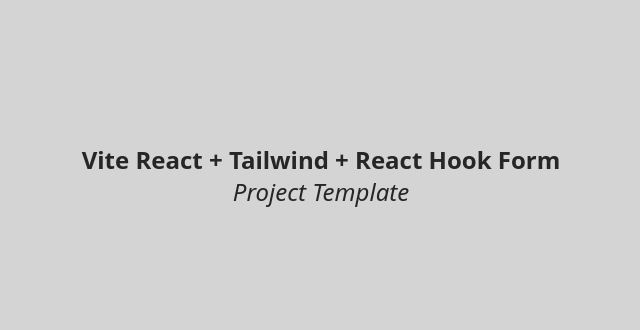
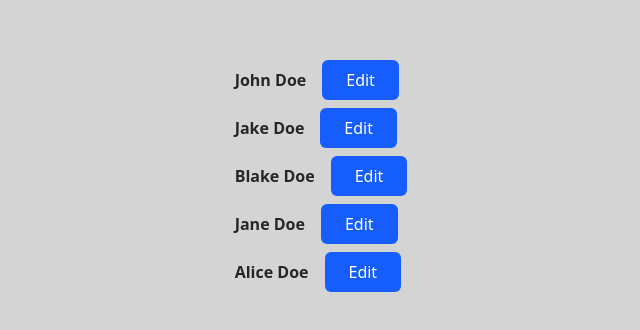
Before and after one commit to khianvictorycalderon/react-edit-array, a React (Vite) app: page / in a window 1280 px wide. Shown: the part 224-554 px from the top of the page, without its empty margins (319-959 px from the left). Built offline with nearby package versions, Linux system fonts and the light colour scheme.

Commit message:
Added render users

```diff
--- a/src/App.tsx
+++ b/src/App.tsx
@@ -10,6 +10,7 @@
   isEditing: boolean;
 }
 
+// Sample fetched data from server
 const MOCK_DATA: MockDataProps[] = [
   {
     id: 712489,
@@ -33,20 +34,27 @@
   },
 ];
 
-// Add the isEditing to each
+// Add the { isEditing: false } to each, so it can be editted individually
 const EDITING_MOCK_DATA: EditingMockDataProps[] = MOCK_DATA.map(item => ({ ...item, isEditing: false }));
 
 export default function App() {
 
   // Simulating fetched Data
-  const [fetchedData, setFetchedData] = useState<MockDataProps[]>(MOCK_DATA);
-  const [editingData, setEditingData] = useState<EditingMockDataProps[]>(EDITING_MOCK_DATA); // For temporary UI display
+  const [users, setUsers] = useState<EditingMockDataProps[]>(EDITING_MOCK_DATA); // For temporary UI display
 
   return (
     <div className="flex min-h-screen w-screen items-center justify-center bg-neutral-300 text-neutral-800">
-      <div className="text-center">
-        <h1 className="text-2xl font-bold">Vite React + Tailwind + React Hook Form</h1>
-        <h1 className="text-2xl italic">Project Template</h1>
+      <div className="flex flex-col gap-2">
+        {users.map((item, index) => (
+          <div className="flex flex-row gap-4 items-center">
+            <p className="font-semibold" key={`${item.id}-${index}`}>
+              {item.name}
+            </p>
+            <button className="rounded-md px-6 py-2 bg-blue-600 text-white cursor-pointer hover:bg-blue-500 transition duration-300">
+              Edit
+            </button>
+          </div>
+        ))}
       </div>
     </div>
   );
```
